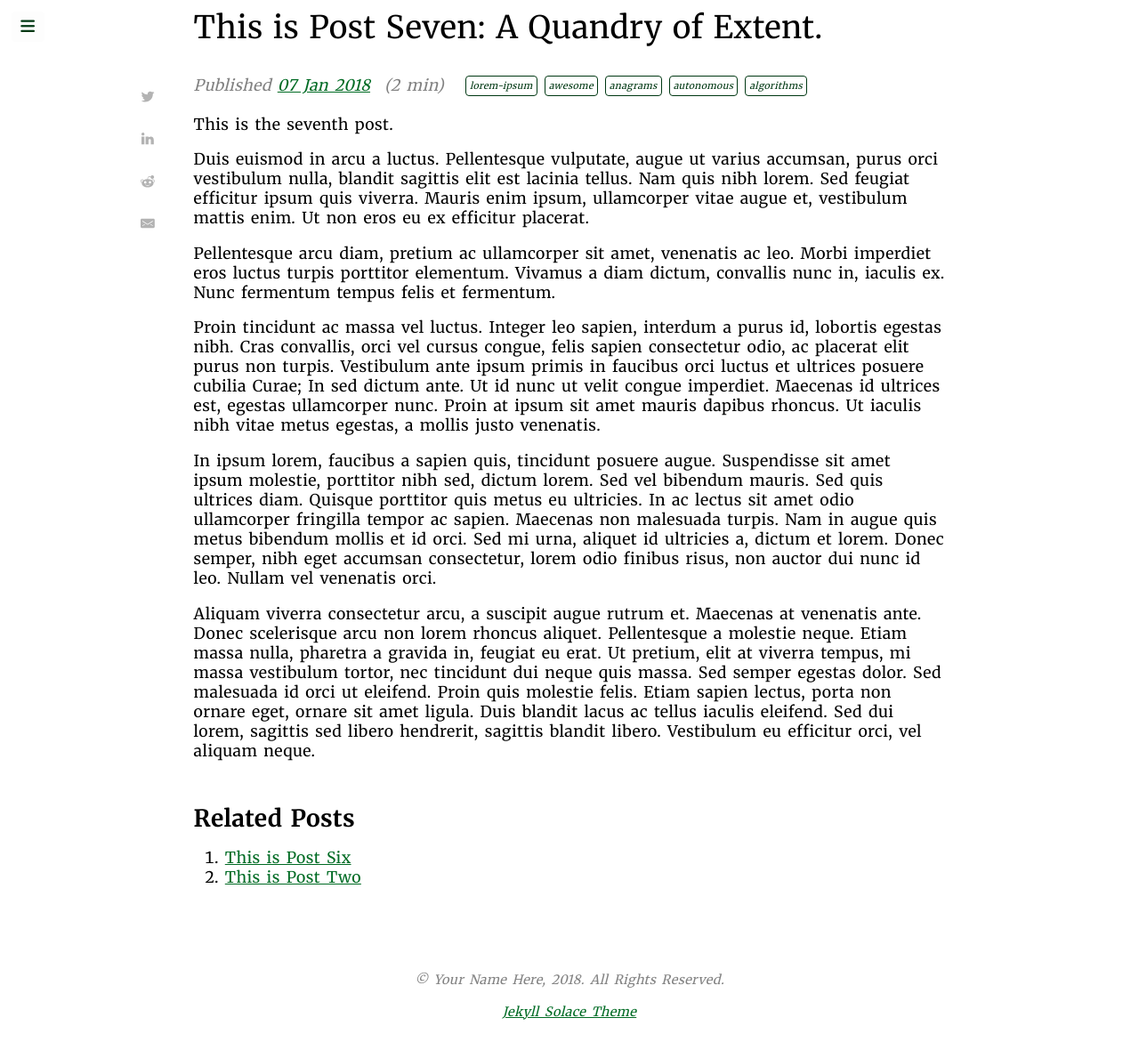
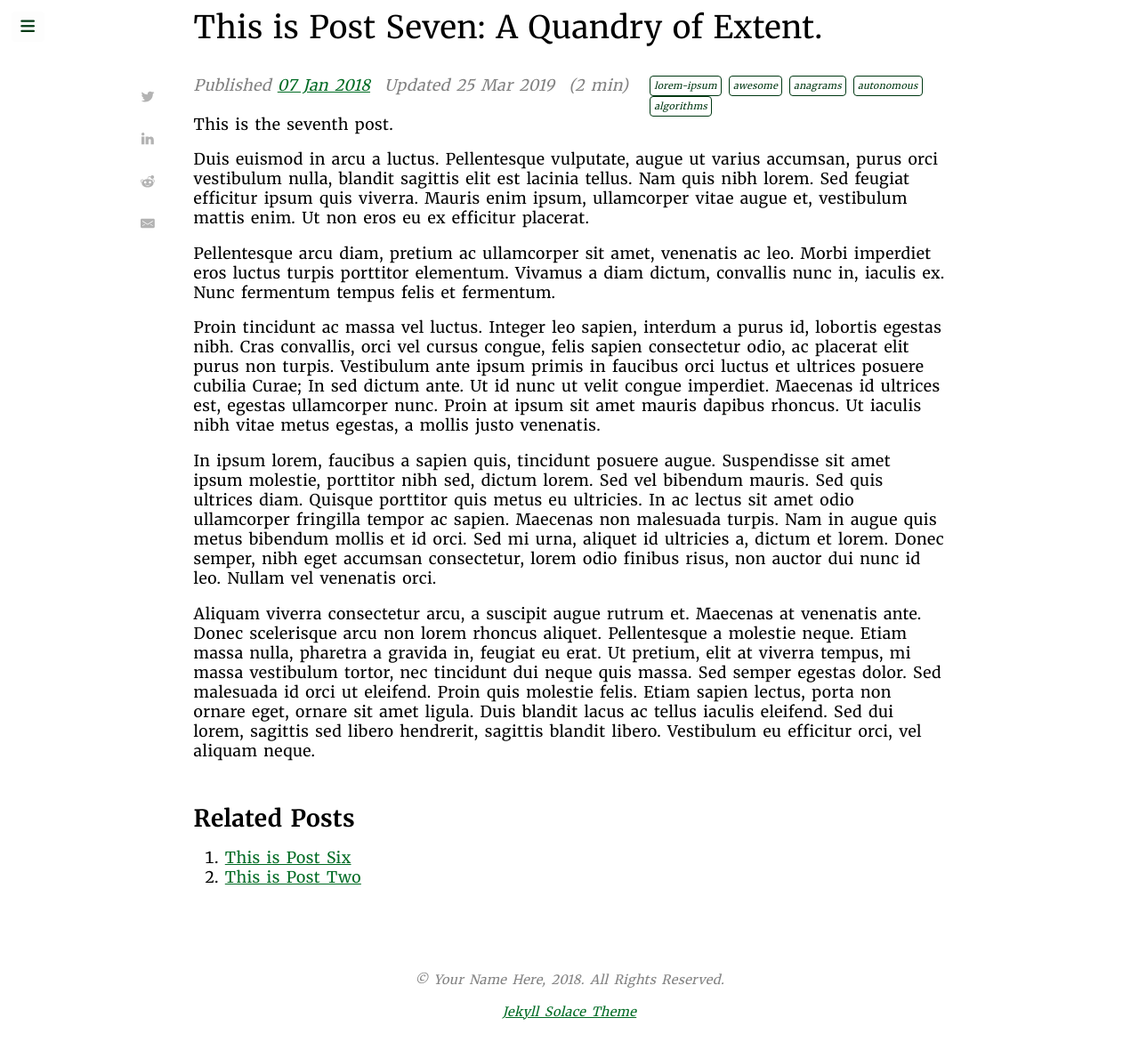
Before and after one commit to samba/jekyll-solace-theme, a Jekyll site: the page built from _posts/2018-01-07-seven.md, in a window 1280 px wide. Shown: the whole page at 89% size. Built offline with Jekyll 4.4.1, drawn with Linux system fonts in a browser that asks for light colours; nearby versions of some CDN libraries; a style sheet for code colours, icons or effects is not loaded.

Commit message:
Add post-updated date/time display

```diff
--- a/_includes/post-main.html
+++ b/_includes/post-main.html
@@ -21,11 +21,22 @@
     {% unless include.show_meta == false %}
     <aside  class="publication-data">
         <span class="avoidwrap">
-                Published
-            <time class='post timestamp' datetime='{{ post.date | default: site.time | date: "%F %T %Z" }}'>
+            Published
+            <time class='post timestamp published' datetime='{{ post.date | default: site.time | date: "%F %T %Z" }}'>
                     <a href="{{ post.url | prepend: site.baseurl }}">{{ post.date | default: site.time | date_to_string }}</a>
             </time>
+
         </span>
+        {% if post.date_updated %}
+        <span class="avoidwrap">
+            Updated
+            <time class='post timestamp updated' datetime='{{ post.date_updated | default: site.time | date: "%F %T %Z" }}'>
+                    {{ post.date_updated | default: site.time | date_to_string }}
+            </time>
+        </span>
+        {% endif %}
+
+
         {% unless author == site.author %}
         <span class="author {{ authslug }} avoidwrap">
             by <a href="{{ author.web | default: author.url | default: authorurl }}" class="author">{{ author.name }}</a>
--- a/_posts/2018-01-07-seven.md
+++ b/_posts/2018-01-07-seven.md
@@ -1,6 +1,7 @@
 ---
 title: "This is Post Seven: A Quandry of Extent."
 date: 2018-01-07 01:19:00
+date_updated: 2019-03-25 01:19:00
 tags: lorem-ipsum awesome anagrams autonomous algorithms
 categories:  awesome anagrams autonomous algorithms
 excerpt_separator: <!--more-->
```
